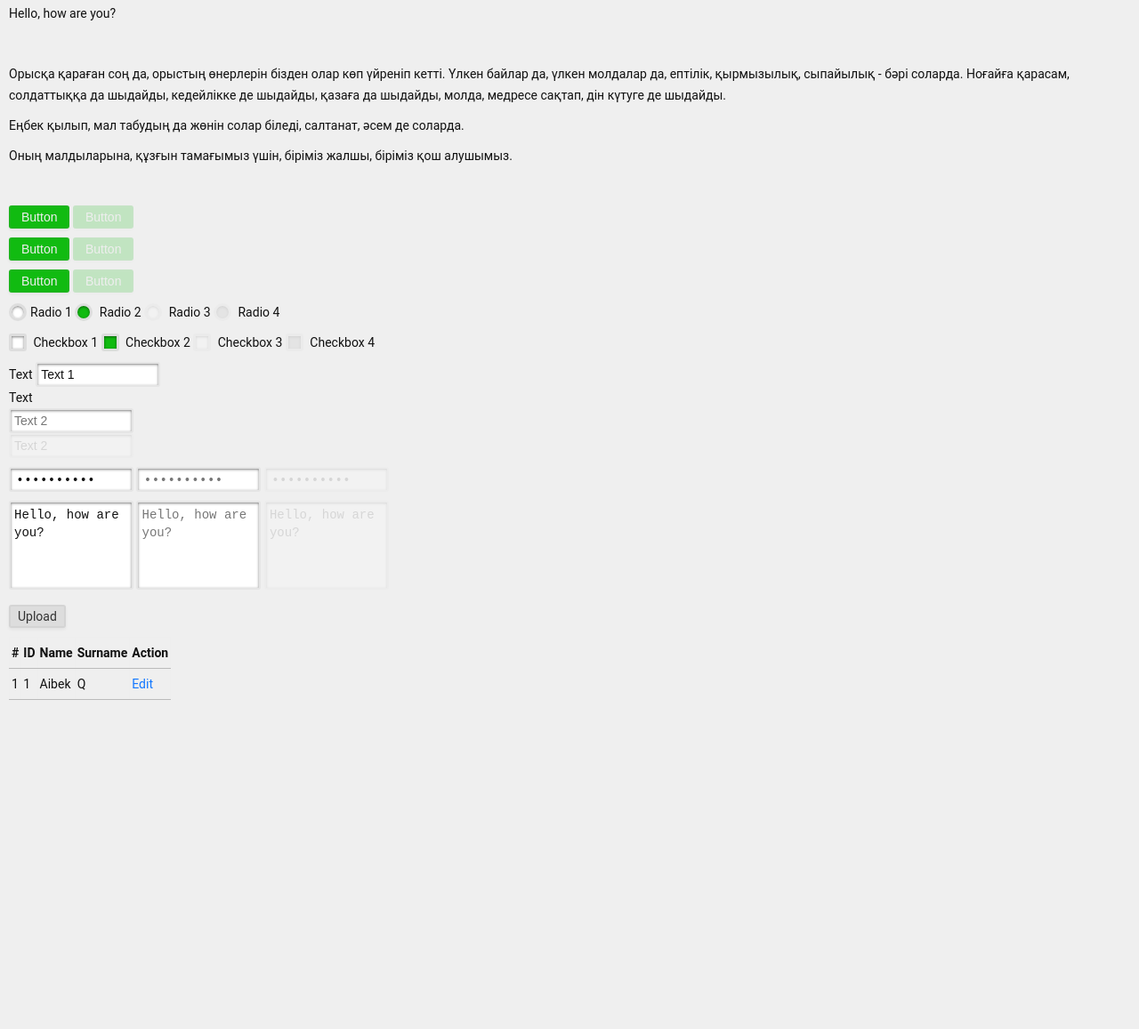
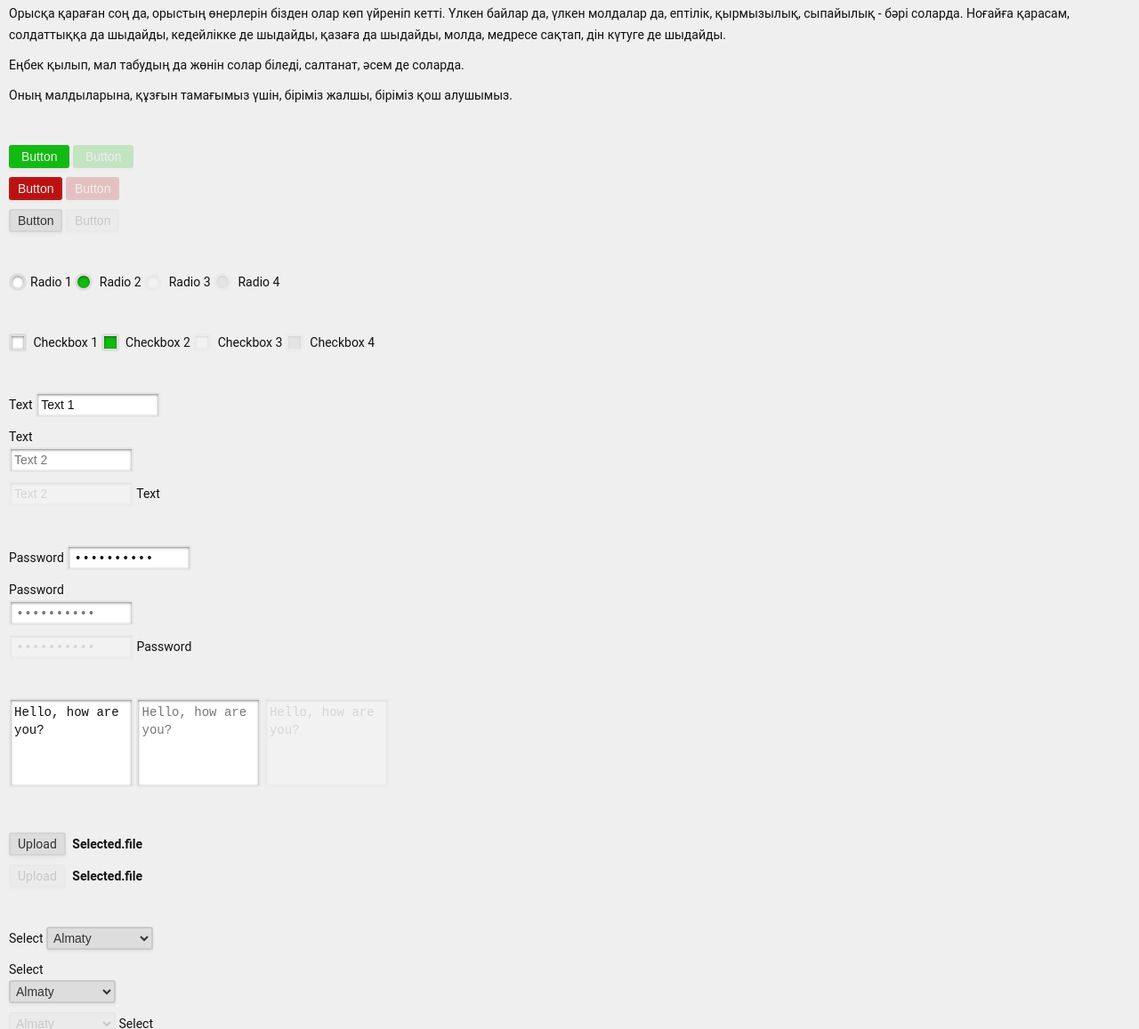
Before and after one commit to Max95Cohen/A, a website: page index.html in a window 1280 px wide. Shown: the part 891-2048 px from the top of the page at 89% size. Before the commit the page ends 1688 px from the top, so only its background shows below. Drawn offline with Linux system fonts and the light colour scheme.

Commit message:
update index.html.

```diff
--- a/index.html
+++ b/index.html
@@ -1,7 +1,6 @@
 <meta charset="utf-8">
 <link href="/dist/app.css" rel="stylesheet" type="text/css">
 
-<body>
 
 <h1>Hello, how are you?</h1>
 <p>Мен бала күнімде естуші едім, біздің қазақ сартты көрсе, күлуші еді «енеңді ұрайын, кең қолтық, шүлдіреген тәжік, Арқадан үй төбесіне саламын деп, қамыс артқан, бұтадан қорыққан, көз көргенде
@@ -42,10 +41,6 @@
 
 <br>
 
-<p>Hello, how are you?</p>
-
-<br>
-
 <p>Орысқа қараған соң да, орыстың өнерлерін бізден олар көп үйреніп кетті. Үлкен байлар да, үлкен молдалар да, ептілік, қырмызылық, сыпайылық - бәрі соларда. Ноғайға қарасам, солдаттыққа да шыдайды,
     кедейлікке де шыдайды, қазаға да шыдайды, молда, медресе сақтап, дін күтуге де шыдайды.</p>
 <p>Еңбек қылып, мал табудың да жөнін солар біледі, салтанат, әсем де соларда.</p>
@@ -58,13 +53,15 @@
     <button disabled>Button</button>
 </p>
 <p>
-    <button class="exit">Button</button>
-    <button class="exit" disabled>Button</button>
+    <button class="danger">Button</button>
+    <button class="danger" disabled>Button</button>
 </p>
 <p>
-    <button class="grey">Button</button>
-    <button class="grey" disabled>Button</button>
+    <button class="slave">Button</button>
+    <button class="slave" disabled>Button</button>
 </p>
+
+<br>
 
 <p>
     <label>
@@ -84,6 +81,8 @@
     </label>
 </p>
 
+<br>
+
 <p>
     <label>
         <input name="checkbox" type="checkbox" value="1"> Checkbox 1
@@ -102,40 +101,53 @@
     </label>
 </p>
 
+<br>
+
 <p>
     <label>
         <span class="text">Text</span>
         <input name="text" type="text" value="Text 1">
     </label>
+</p>
 
-    <br>
-
+<p>
     <label>
         <span class="text">Text</span>
         <br>
         <input readonly name="text" type="text" value="Text 2">
     </label>
-
-    <br>
-
-    <label>
-        <input disabled name="text" type="text" value="Text 2">
-    </label>
 </p>
 
 <p>
     <label>
+        <input disabled name="text" type="text" value="Text 2">
+        <span class="text">Text</span>
+    </label>
+</p>
+
+<br>
+
+<p>
+    <label>
+        <span class="text">Password</span>
         <input name="password" type="password" value="Password 1">
     </label>
-
+</p>
+<p>
     <label>
+        <span class="text">Password</span>
+        <br>
         <input readonly name="password" type="password" value="Password 2">
     </label>
-
+</p>
+<p>
     <label>
         <input disabled name="password" type="password" value="Password 2">
+        <span class="text">Password</span>
     </label>
 </p>
+
+<br>
 
 <p>
     <label>
@@ -151,12 +163,53 @@
     </label>
 </p>
 
+<br>
+
 <p>
     <label class="button" for="file" tabindex="0">Upload</label>
-    <b id="selected"></b>
+    <b class="ml4" id="selected">Selected.file</b>
+    <input accept="image/gif,image/jpeg,image/png" id="file" name="file" type="file" tabindex="-1">
+</p>
+<p>
+    <label class="button disabled" tabindex="0">Upload</label>
+    <b class="ml4" id="selected_">Selected.file</b>
 </p>
 
-<input accept="image/gif,image/jpeg,image/png" id="file" name="file" type="file" tabindex="-1">
+<br>
+
+<p>
+    <span class="text">Select</span>
+    <select name="select">
+        <option value="1">Almaty</option>
+        <option value="2">Astana</option>
+        <option value="3">Qyzylorda</option>
+        <option value="4">Antalya</option>
+        <option value="5">New York</option>
+    </select>
+</p>
+<p>
+    <span class="text">Select</span>
+    <br>
+    <select name="select">
+        <option value="1">Almaty</option>
+        <option value="2">Astana</option>
+        <option value="3">Qyzylorda</option>
+        <option value="4">Antalya</option>
+        <option value="5">New York</option>
+    </select>
+</p>
+<p>
+    <select disabled name="select">
+        <option value="1">Almaty</option>
+        <option value="2">Astana</option>
+        <option value="3">Qyzylorda</option>
+        <option value="4">Antalya</option>
+        <option value="5">New York</option>
+    </select>
+    <span class="text">Select</span>
+</p>
+
+<br>
 
 <table border="1">
     <thead>
```
